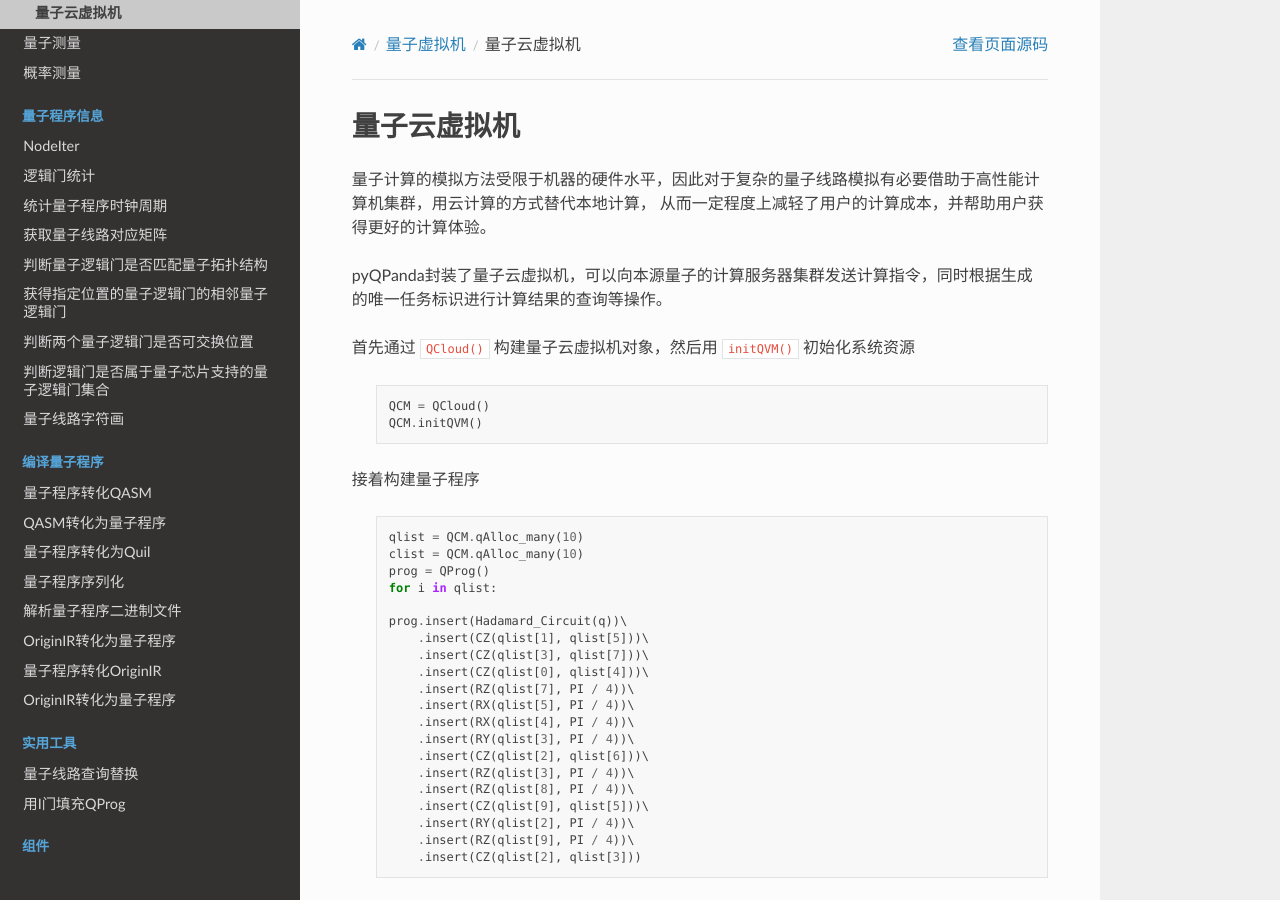
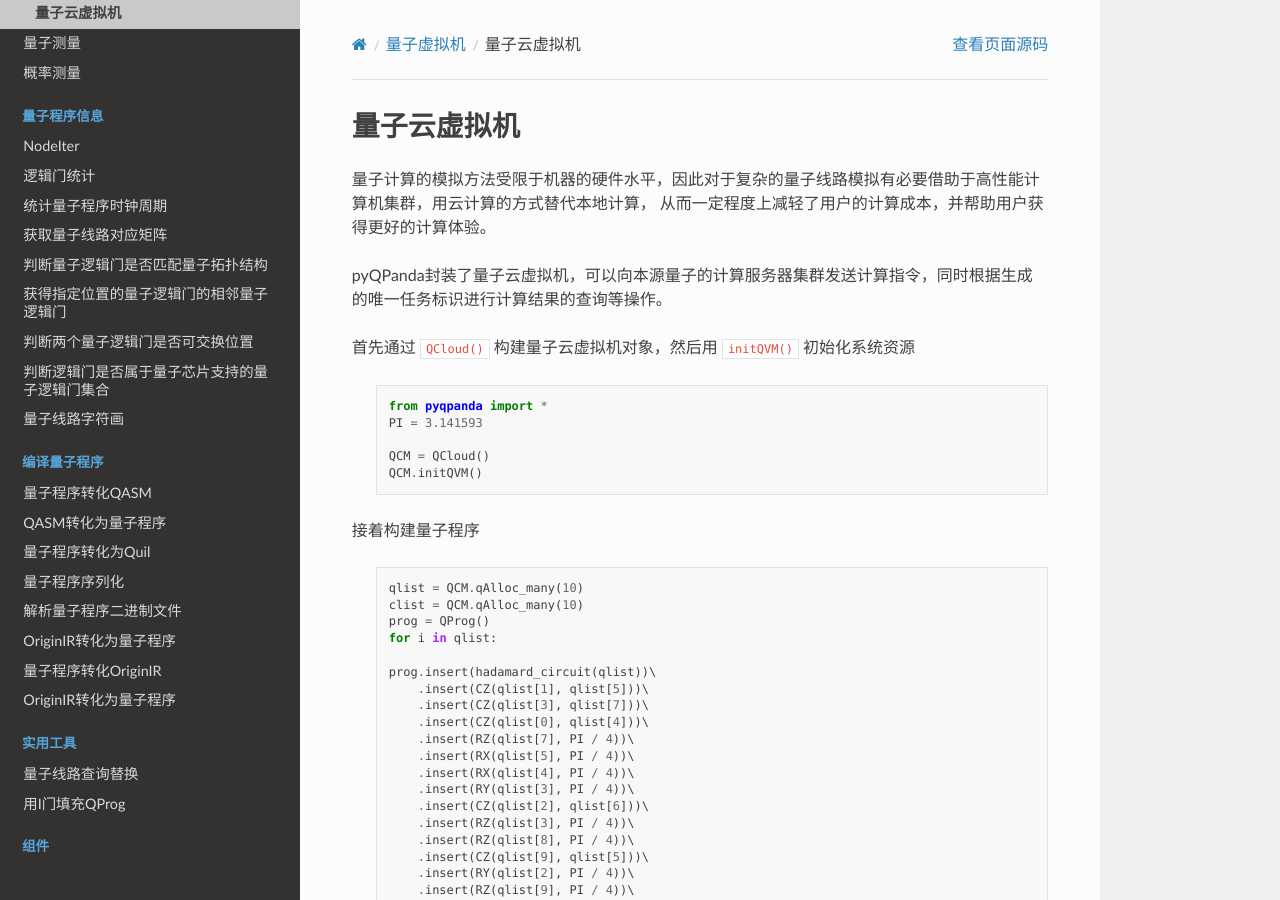
Before and after one commit to OriginQ/pyQPanda-Toturial, a Sphinx documentation site: the page built from source/QCloudMachine.rst, in a window 1280 px wide and 900 px high. Built offline with Sphinx 7.4.7 and the Read the Docs theme 2.0.0, drawn with Linux system fonts in a browser that asks for light colours; pages that are not in the unit, such as notebooks, are missing from menus.

Commit message:
Update QCloudMachine.rst

```diff
--- a/source/QCloudMachine.rst
+++ b/source/QCloudMachine.rst
@@ -8,6 +8,9 @@ pyQPanda封装了量子云虚拟机，可以向本源量子的计算服务器集
 首先通过 ``QCloud()`` 构建量子云虚拟机对象，然后用 ``initQVM()`` 初始化系统资源
 
         .. code-block:: python
+
+            from pyqpanda import *
+            PI = 3.141593
 
             QCM = QCloud()
             QCM.initQVM()
@@ -21,7 +24,7 @@ pyQPanda封装了量子云虚拟机，可以向本源量子的计算服务器集
             prog = QProg()
             for i in qlist:
 
-            prog.insert(Hadamard_Circuit(q))\
+            prog.insert(hadamard_circuit(qlist))\
                 .insert(CZ(qlist[1], qlist[5]))\
                 .insert(CZ(qlist[3], qlist[7]))\
                 .insert(CZ(qlist[0], qlist[4]))\
```
